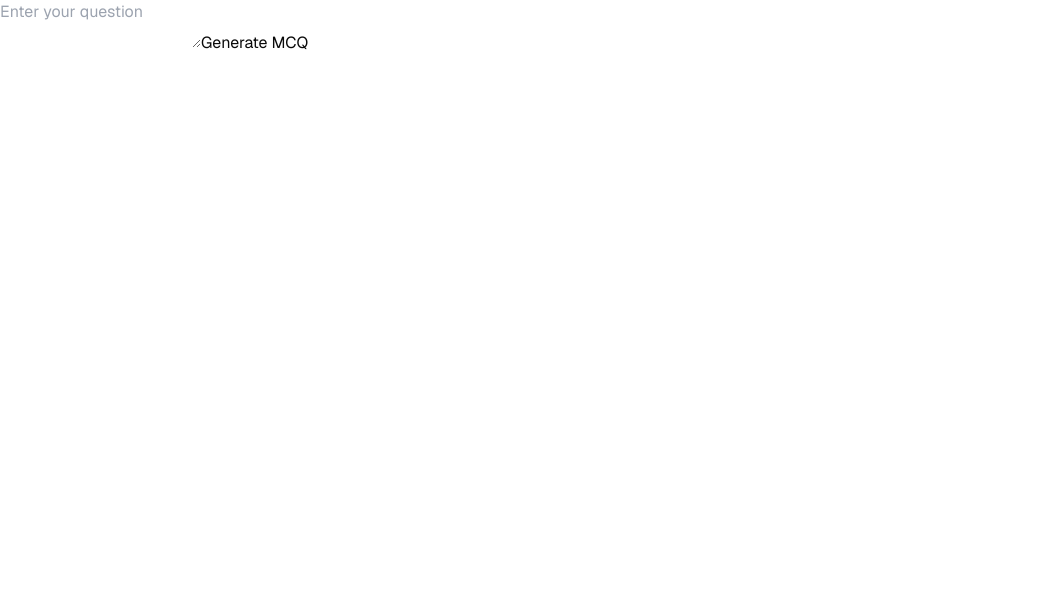
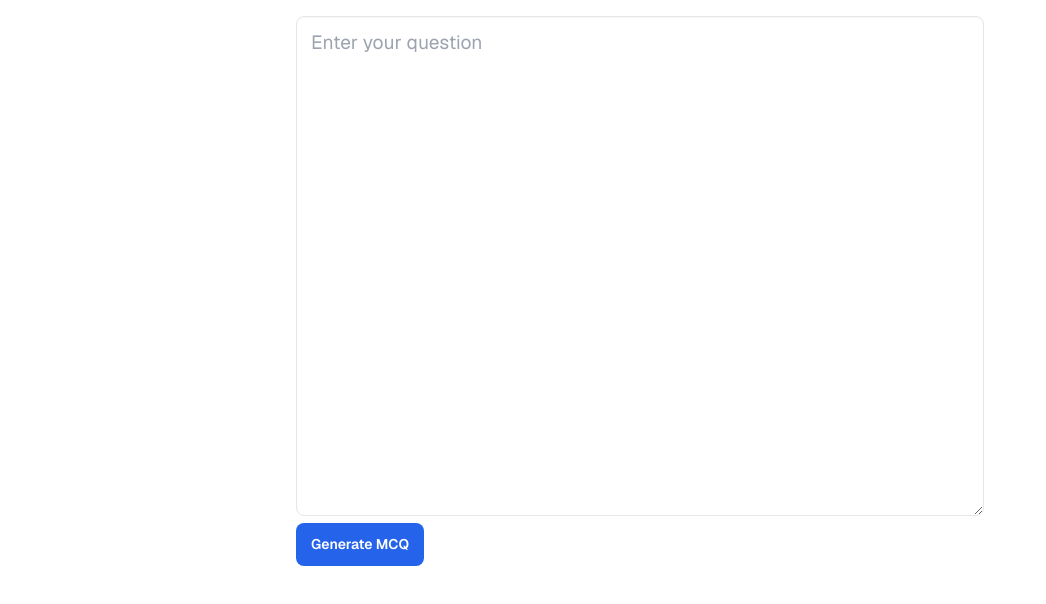
Before and after one commit to ksukemiura/mcq-generator, a Next.js app: page /mcq in a window 1280 px wide. Shown: the top 604 px of the page, without its empty margins (0-1046 px from the left). Built offline with nearby package versions, Linux system fonts and the light colour scheme; no server answers.

Commit message:
Add styles to the textarea and the button

```diff
--- /dev/null
+++ b/app/mcq/page.module.css
@@ -0,0 +1,60 @@
+.form {
+  margin: 0 auto;
+  padding: 16px;
+  max-width: 720px;
+}
+
+.textarea {
+  width: 100%;
+  min-height: 500px;
+  padding: 12px 14px;
+  border: 1px solid #e5e7eb;
+  border-radius: 8px;
+  font-size: 1.2rem;
+  line-height: 1.5;
+  resize: vertical;
+  outline: none;
+  background: #fff;
+  color: #111827;
+  box-shadow: 0 1px 2px rgba(0,0,0,0.04) inset;
+}
+
+.textarea::placeholder {
+  color: #9ca3af;
+}
+
+.textarea:focus {
+  border-color: #93c5fd;
+  box-shadow: 0 0 0 3px rgba(59,130,246,0.2);
+}
+
+.button {
+  display: inline-flex;
+  align-items: center;
+  justify-content: center;
+  gap: 8px;
+  width: fit-content;
+  padding: 10px 14px;
+  border: 1px solid transparent;
+  border-radius: 8px;
+  background: #2563eb;
+  color: #fff;
+  font-size: 14px;
+  font-weight: 600;
+  cursor: pointer;
+  transition: background 120ms ease, box-shadow 120ms ease, transform 60ms ease;
+}
+
+.button:hover {
+  background: #1d4ed8;
+}
+
+.button:active {
+  transform: translateY(0.5px);
+}
+
+.button:disabled {
+  background: #93c5fd;
+  cursor: not-allowed;
+  opacity: 0.9;
+}
--- a/app/mcq/page.tsx
+++ b/app/mcq/page.tsx
@@ -2,6 +2,7 @@
 
 import React, { FormEvent, useState } from "react";
 import { createClient } from "@/lib/supabase/client";
+import styles from "./page.module.css";
 
 type MCQ = {
   question: string;
@@ -93,9 +94,21 @@ export default function Page() {
 
   return (
     <>
-      <form onSubmit={handleSubmit}>
-        <textarea name="text" placeholder="Enter your question" required />
-        <button type="submit" disabled={loading}>
+      <form
+        onSubmit={handleSubmit}
+        className={styles.form}
+      >
+        <textarea
+          name="text"
+          placeholder="Enter your question"
+          required
+          className={styles.textarea}
+        />
+        <button
+          type="submit"
+          disabled={loading}
+          className={styles.button}
+        >
           {loading ? "Generating…" : "Generate MCQ"}
         </button>
       </form>
```
